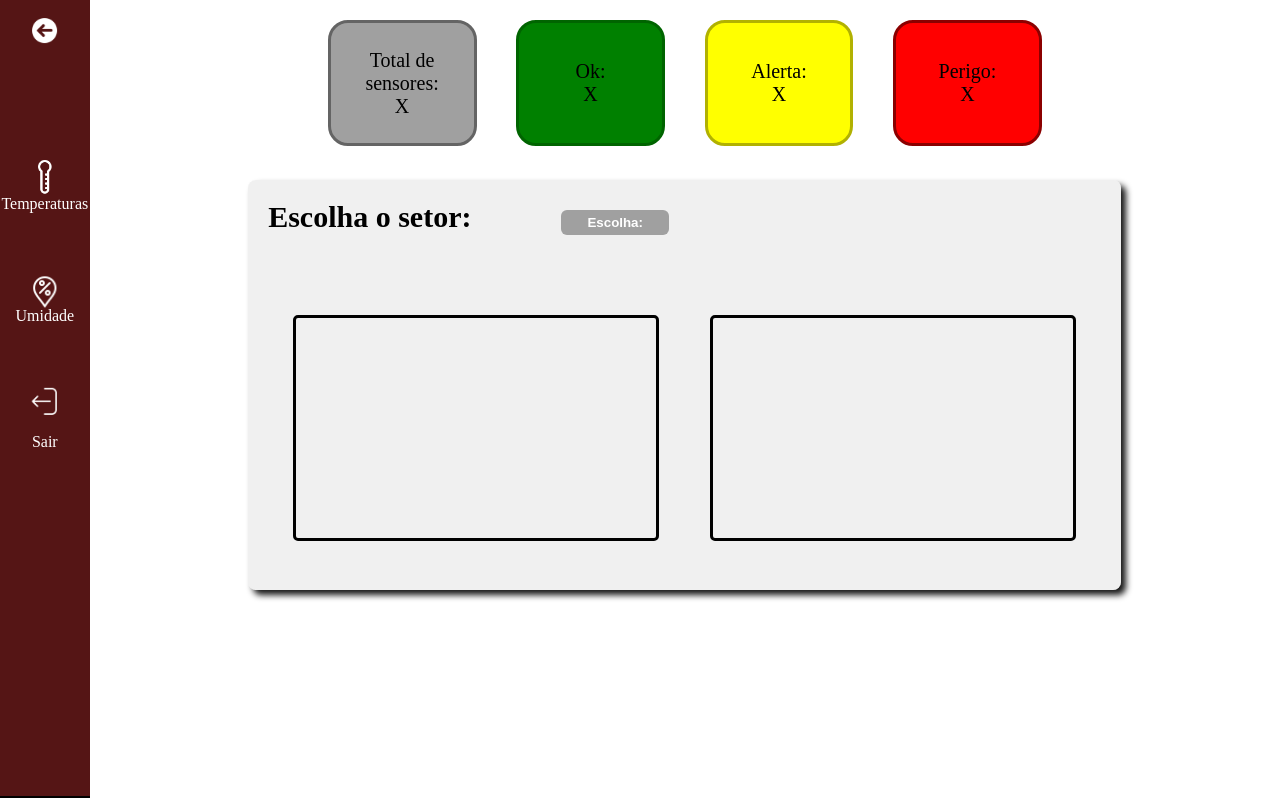
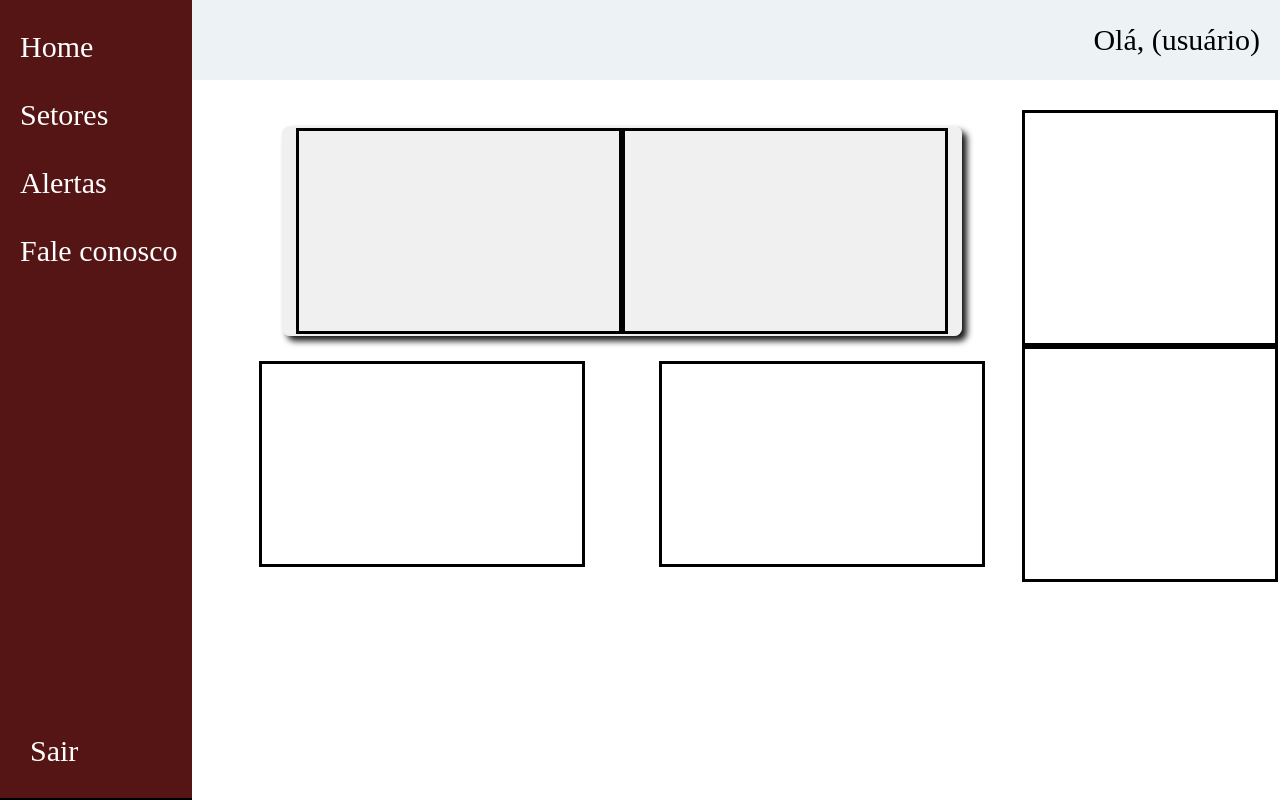
Before and after one commit to CacauFresh/Dashboard, a plain HTML site: page dashboard.html in a window 1280 px wide. Drawn offline with nearby package versions, Linux system fonts and the light colour scheme.

Commit message:
Refazendo a Dashboard, HTML refeita e preparada para adição de novos gráficos

```diff
--- a/dash-style.css
+++ b/dash-style.css
@@ -4,54 +4,86 @@ body{
     margin: 0;
 }
 
-.container{
+.header-top{
+    float: right;
     display: flex;
-    justify-content: center;
-    flex-direction: column;
     align-items: center;
+    justify-content: end;
+    width: 100px;
+    background-color: #EDF3F5;
+    height: 80px;
+    width: 85%;
+}
+.texto_ola{
+    color: black;
+    font-size: 30px;
+    margin-right: 20px;
 }
 
 .header-left{
+    text-decoration: none;
     display: flex;
     flex-direction: column;
     background-color: rgb(85, 21, 21);
     border-bottom: 2px solid black;
-    height: 99.5vh;
-    width: 7%;
+    height: 99.7vh;
+    width: 15%;
     float: left;
     color: white;
     align-items: center;
+    display: flex;
+    justify-content: space-between;
+    align-items: flex-start;
+    font-size: 30px;
 }
+
+.lista_lateral{
+    list-style-type: none;
+    padding: 0;
+    display: flex;
+    flex-direction: column;
+    justify-content: space-evenly;
+    margin-left: 20px;
+    text-decoration: none;
+}
+.link{
+    text-decoration: none;
+    color: white;
+    /* font-family: Poppyns; */
+}
+
+.botao_sair{
+    justify-self: end;
+    margin-bottom: 30px;
+    margin-left: 30px;
+}
+.container{
+    display: flex;
+    padding: 30px;
+    justify-content: space-between;
+    align-items: center;
+}
+
+.grafs1{
+    display: flex;
+    flex-direction: column;
+    justify-content: center;
+    align-items: center;
+}
+.organizar_graf{
+    margin-top: 25px;
+    display: flex;
+    justify-content: space-around;
+    align-items: center;
+    width: 800px;
+}
+
 
 .header-left img{
     margin-top: 20%;
     width: 28%;
     transform: rotate(180deg);
     cursor: pointer;
-}
-
-.icon_temp{
-    width: 40% !important;
-    margin-top: 130% !important;
-}
-
-.icon_umi{
-    width: 35% !important;
-    margin-top: 70% !important;
-}
-
-.icon_log{
-    width: 30% !important;
-    margin-top: 70% !important;
-}
-
-.container h2{
-    color: white;
-    font-weight: bold;
-    width: 100%;
-    align-items: center;
-    text-align: center;
-    font-size: 30px;
 }
 
 .alerts{
@@ -63,93 +95,44 @@ body{
     justify-content: space-between;
 }
 
-.div_condicao{
-    width: 20%;
-    height: 120px;
+
+.card {
+    background-color: rgba(228, 228, 228, 0.548);
     display: flex;
     justify-content: center;
     align-items: center;
-    text-align: center;
-    border-radius: 20px;
-    cursor: pointer;
-    font-size: 20px;
-}
-
-.alerts #condicao_OK{
-    background-color: green;
-    border: 3px solid darkgreen;
-}
-
-.alerts #condicao_alerta{
-    background-color: yellow;
-    border: 3px solid rgb(177, 177, 1);
-}
-
-.alerts #condicao_perigo{
-    background-color: red;
-    border: 3px solid darkred;
-}
-
-.alerts #total_sensores{
-    background-color: rgb(160, 160, 160);
-    border: 3px solid rgb(100, 100, 100)
-}
-
-.card {
-    background-color: rgba(228, 228, 228, 0.548);
     border-radius: 8px;
-    padding: 20px;
     font-size: 25px;
-    height: 370px;
-    width: 70%;
+    height: 210px;
+    width: 680px;
     box-shadow: 5px 5px 6px rgb(24, 24, 24);
-
-}
-
-.card span{
-    font-weight: 700;
-    font-size: 1.2em;
-}
-
-#select_setor{
-    width: 13%;
-    text-align: center;
-    cursor: pointer;
-    appearance: none;
-    height: 7%;
-    border: none;
-    border-radius: 6px;
-    background-color: rgb(160, 160, 160);
-    color: white;
-    font-weight: bold;
-    margin-left: 10%;
-}
-
-option{
-    font-weight: bold;
-    color: white;
-    cursor: pointer;
-}
-
-.card h{
     display: flex;
-    justify-self: top;
-    align-self: top;
+    align-self: center;
 }
 
 .graficos{
     display: flex;
     justify-content: space-around;
-    margin-top: 80px;
+    align-items: center;
 }
 
-.grafico{
+.canvas{
     border: 3px solid black;
-    height: 220px;
-    width: 360px;
+    height: 200px;
+    width: 320px;
     display: flex;
-    text-align: center;
-    align-items: center;
-    justify-content: center;
-    border-radius: 5px;
+    border-radius: 0px;
 }
+.grafs_laterais{
+    float: right;
+    display: flex;
+    flex-direction: column;
+    align-items: flex-end;
+    justify-content: end;
+}
+ .classe_texto{
+    display: flex;
+    border: 3px solid black;
+    width: 250px;
+    height: 230px;
+}
--- a/dashboard.html
+++ b/dashboard.html
@@ -13,41 +13,53 @@
 
 <body>
     <!-- Header -->
+    <div class="header-top">
+        <span class="texto_ola"> Olá, (usuário) </span>
+    </div>
     <div class="header-left">
-        <img onclick="tela_inicial()" src="img/arrow.png">
-        <img class="icon_temp" src="img/termometro.png">
-        <span>Temperaturas</span>
-        <img class="icon_umi" src="img/umidade.png">
-        <span>Umidade</span>
-        <img class="icon_log" src="img/logout.png"> <br>
-        <span>Sair</span>
+        <ul class="lista_lateral">
+            <li>
+                <a href="#" class="link"> Home </a>
+            </li>
+            <br>
+            <li>
+                <a href="#" class="link"> Setores </a>
+            </li>
+            <br>
+            <li>
+                <a href="#" class="link"> Alertas </a>
+            </li>
+            <br>
+            <li>
+                <a href="#" class="link"> Fale conosco </a>
+            </li>
+        </ul>
+        <a href="#" class="botao_sair link">Sair</a>
     </div>
     <div class="container">
-        <div class="alerts">
-            <div id="total_sensores" class="div_condicao">Total de sensores:<br>X</div>
-            <div id="condicao_OK" class="div_condicao">Ok:<br>X</div>
-            <div id="condicao_alerta" class="div_condicao">Alerta:<br>X</div>
-            <div id="condicao_perigo" class="div_condicao">Perigo:<br>X</div>
-        </div>
-        <div class="card">
-            <span id="span_setor">Escolha o setor:</span>
-            <select id="select_setor" onchange="set_graf()">
-                <option value="-">Escolha:</option>
-                <option value="set_1">Setor 1</option>
-                <option value="set_2">Setor 2</option>
-                <option value="set_3">Setor 3</option>
-            </select>
-            <div class="graficos">
-                <div id="graficoCalor" class="grafico">
-                    <canvas id="myChart"></canvas>
-                </div>
-                <div id="graficoUmidade" class="grafico">
-                    <canvas id="myChart2"></canvas>
+        <div class="grafs1">
+            <div class="card">
+                <div class="graficos">
+                    <div id="graficoCalor" class="grafico">
+                        <canvas id="myChart" class="canvas"></canvas>
+                    </div>
+                    <div id="graficoUmidade" class="grafico">
+                        <canvas id="myChart2" class="canvas"></canvas>
+                    </div>
                 </div>
             </div>
+            <div class="organizar_graf">
+                <div id="grafico1" class="canvas"></div>
+                <div id="grafico2" class="canvas"></div>
+            </div>
+        </div>
+        <div class="grafs_laterais">
+            <div id="average_charts" class="classe_texto"></div>
+            <div id="div_news" class="classe_texto"></div>
         </div>
     </div>
 
 </body>
 
+
 </html>
```
